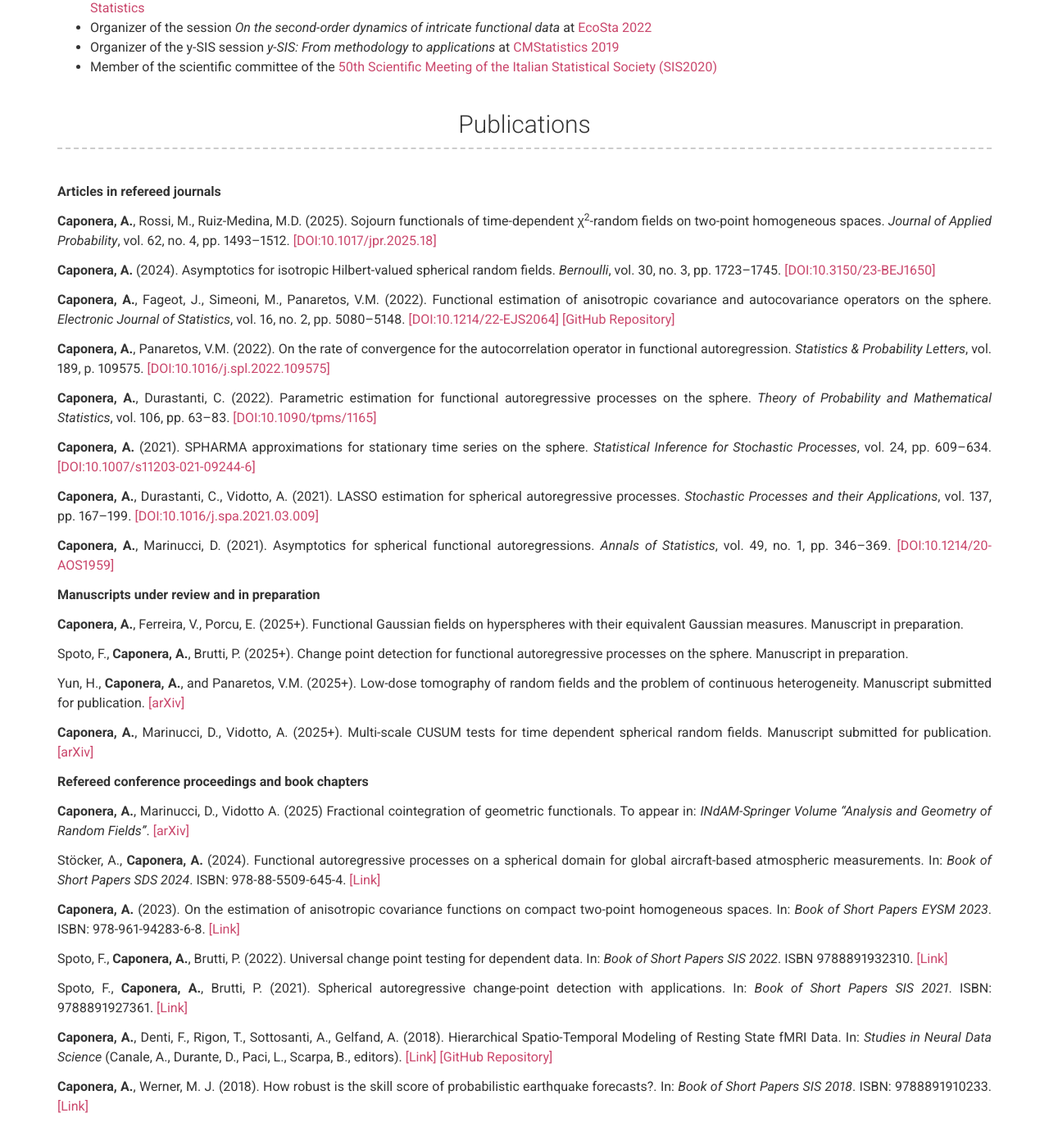
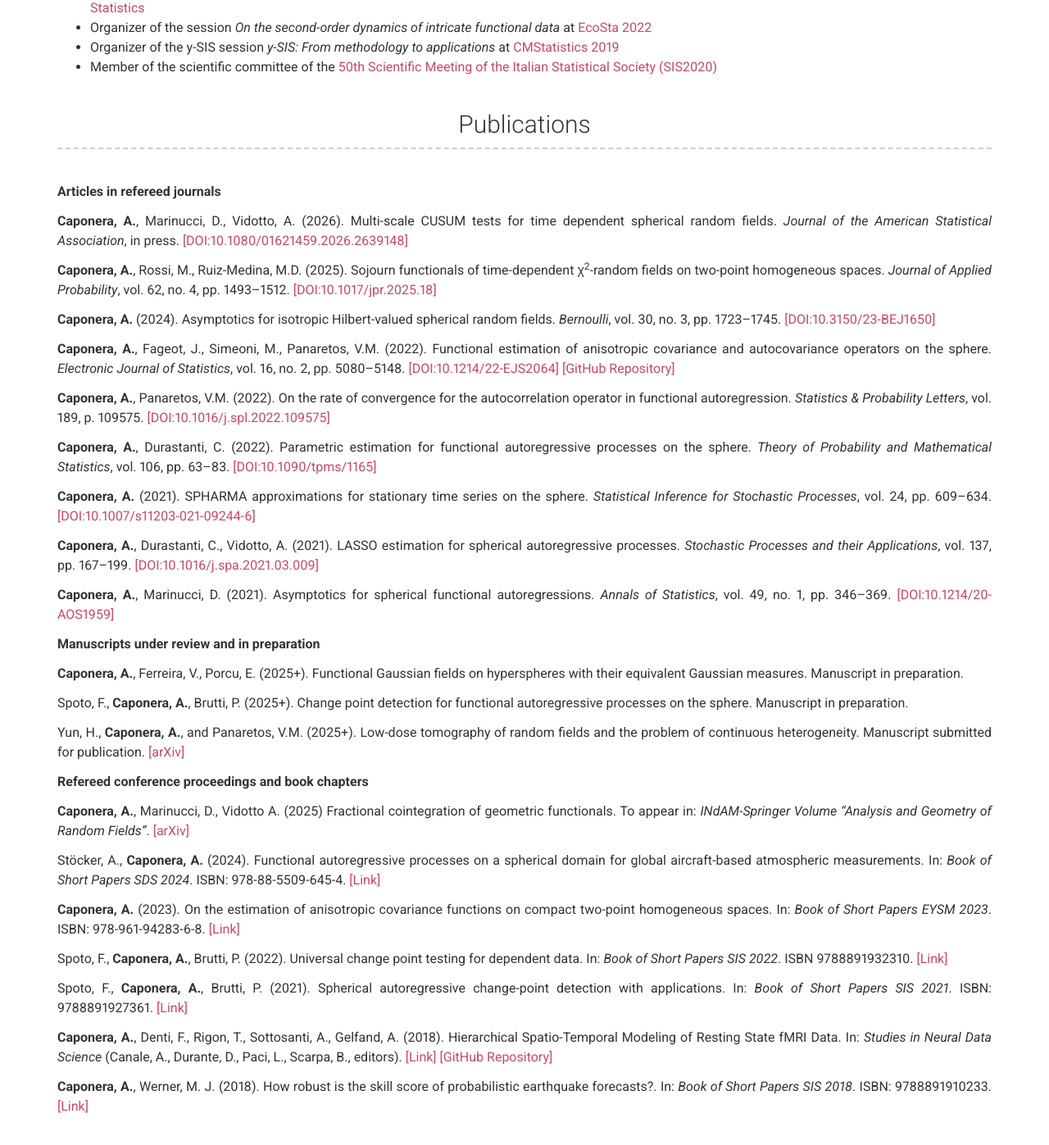
Before and after one commit to alessiacaponera/alessiacaponera.github.io, a Jekyll site: the page built from index.md, in a window 1280 px wide and 1400 px high, scrolled down 2788 px. Shown: the top 1397 px of the window at 82% size. Built offline with Jekyll 4.4.1, drawn with Linux system fonts in a browser that asks for light colours.

Commit message:
Update _config.yml

```diff
--- a/_config.yml
+++ b/_config.yml
@@ -47,6 +47,8 @@ more_content: |
 
     **Articles in refereed journals**
 
+    **Caponera, A.**, Marinucci, D., Vidotto, A. (2026). Multi-scale CUSUM tests for time dependent spherical random fields. *Journal of the American Statistical Association*, in press. [[DOI:10.1080/01621459.2026.2639148]](https://doi.org/10.1080/01621459.2026.2639148)
+
     **Caponera, A.**, Rossi, M., Ruiz-Medina, M.D. (2025). Sojourn functionals of time-dependent χ<sup>2</sup>-random fields on two-point homogeneous spaces. *Journal of Applied Probability*, vol. 62, no. 4, pp. 1493--1512. [[DOI:10.1017/jpr.2025.18]](https://doi.org/10.1017/jpr.2025.18)
 
     **Caponera, A.** (2024). Asymptotics for isotropic Hilbert-valued spherical random fields. *Bernoulli*, vol. 30, no. 3, pp. 1723--1745. [[DOI:10.3150/23-BEJ1650]](https://doi.org/10.3150/23-BEJ1650)
@@ -70,8 +72,6 @@ more_content: |
     Spoto, F., **Caponera, A.**, Brutti, P. (2025+). Change point detection for functional autoregressive processes on the sphere. Manuscript in preparation.
 
     Yun, H., **Caponera, A.**, and Panaretos, V.M. (2025+). Low-dose tomography of random fields and the problem of continuous heterogeneity. Manuscript submitted for publication. [[arXiv]](https://arxiv.org/pdf/arXiv:2507.10220.pdf)
-
-    **Caponera, A.**, Marinucci, D., Vidotto, A. (2025+). Multi-scale CUSUM tests for time dependent spherical random fields. Manuscript submitted for publication. [[arXiv]](https://arxiv.org/pdf/2305.01392v2.pdf)
 
     **Refereed conference proceedings and book chapters**
 
```
